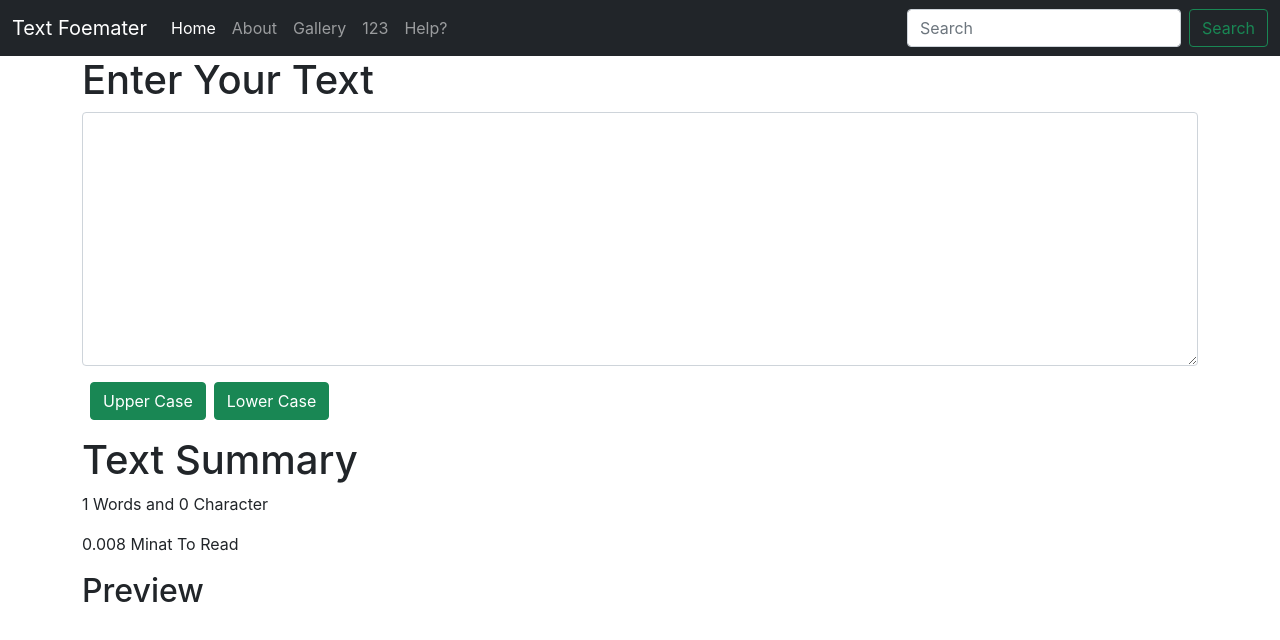
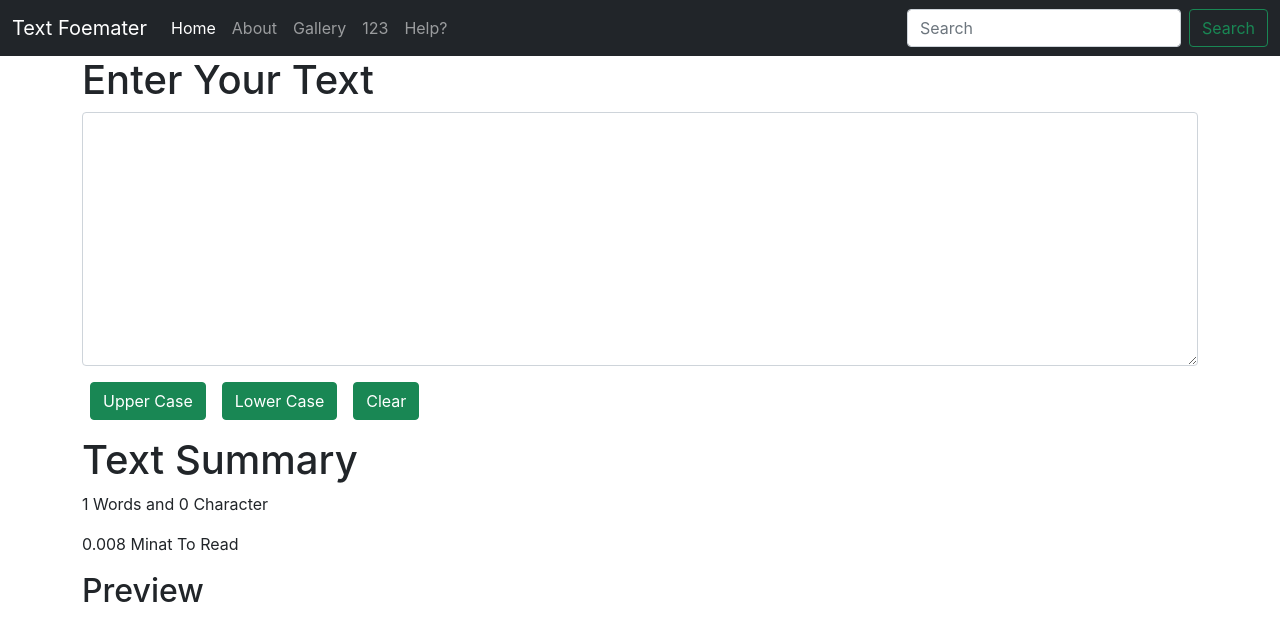
Before and after one commit to Abhisheksharma004/react-2024, a React (Create React App) app in the folder texteditor/: page / in a window 1280 px wide. Shown: the top 640 px of the page. Built offline with nearby package versions, Linux system fonts and the light colour scheme.

Commit message:
add clear button

```diff
--- a/texteditor/src/components/Form.js
+++ b/texteditor/src/components/Form.js
@@ -20,6 +20,11 @@ export default function Form(props) {
         let newtext = text.toLowerCase();
         setText(newtext);
     }
+    const handleClear =() => {
+        // console.log("Lower");
+        let newtext = "";
+        setText(newtext);
+    }
 
     return (
         <>
@@ -29,7 +34,8 @@ export default function Form(props) {
                     <textarea className="form-control" value={text} onChange={handleOnchange}  id="myBox" rows="10" ></textarea>
                 </div>
                 <button type="button" className="btn btn-success mx-2" onClick={handleUp}>Upper Case</button>
-                <button type="button" className="btn btn-success" onClick={handleLower}>Lower Case</button>
+                <button type="button" className="btn btn-success mx-2" onClick={handleLower}>Lower Case</button>
+                <button type="button" className="btn btn-success mx-2" onClick={handleClear}>Clear</button>
             </div>
             <div className='container my-3'>
                 <h1>Text Summary</h1>
```
